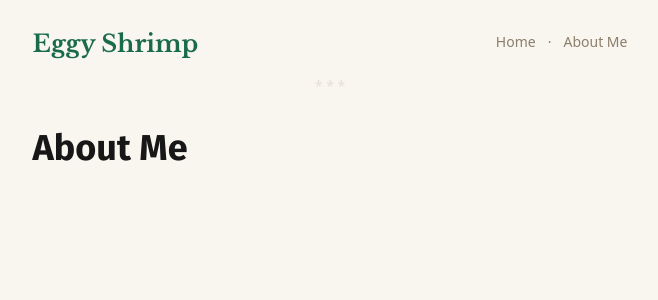
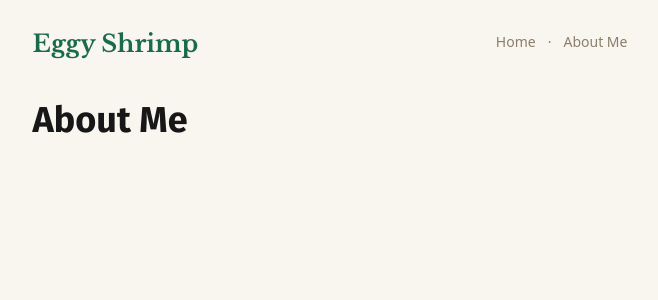
Before and after one commit to eggyShrimp/blog, a Next.js app: page /about-me in a window 1280 px wide. Shown: the top 300 px of the page, without its empty margins (310-968 px from the left). Built offline with nearby package versions, Linux system fonts and the light colour scheme.

Commit message:
fix: replace dinkus with short centered hr separator

```diff
--- a/app/components/home/index.tsx
+++ b/app/components/home/index.tsx
@@ -5,7 +5,6 @@ export default function Home() {
   const posts = getAllBlogPosts();
   return (
     <div>
-      <h1 className="sr-only">EggyShrimp&apos;s Writings</h1>
       <section>
         {posts.map(post => (
           <PostPreviewCard key={post.slug} post={post} />
--- a/app/layout.tsx
+++ b/app/layout.tsx
@@ -82,9 +82,6 @@ export default function RootLayout({ children }) {
               </Link>
             </nav>
           </div>
-          <p className="text-center font-courier text-sm mt-4 -mb-2" style={{ color: 'var(--color-line)' }}>
-            * * *
-          </p>
         </header>
         <div id="main" className='prose prose-neutral prose-base break-words mx-auto'>
           {children}
```
